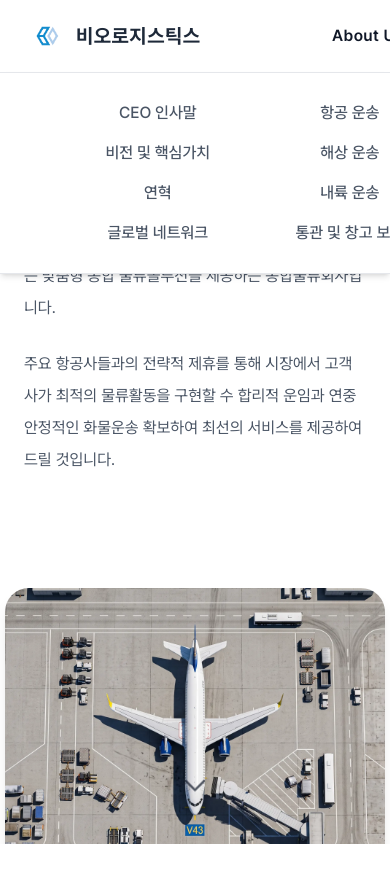
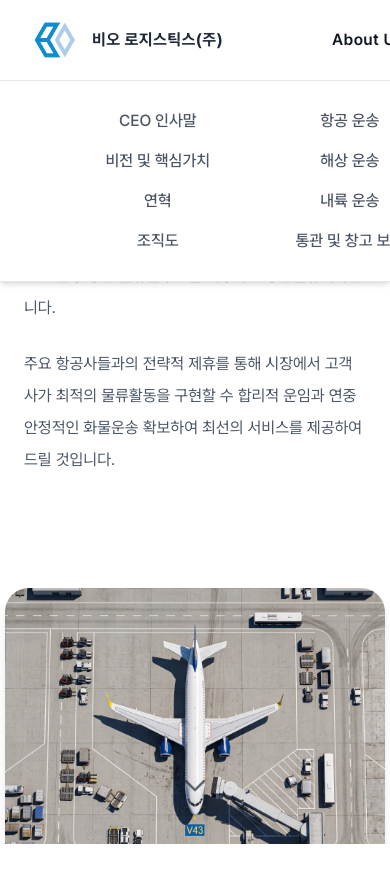
Before and after one commit to kdhqwe1030/bologistics, a Next.js app: page /about in a window 390 px wide. Shown: the top 882 px of the page. Built offline with nearby package versions, Linux system fonts and the light colour scheme.

Commit message:
fix: 로고 크기 변경 및 라우팅 변경

```diff
--- a/app/about/page.tsx
+++ b/app/about/page.tsx
@@ -1,8 +1,8 @@
 import { HandHelping, Share2, Timer } from "lucide-react";
 import BackgroundVideo from "../components/BackgroundVideo";
 import CeoHero from "../components/about/CeoHero";
-import GlobalNetwork from "../components/about/GlobalNetwork";
 import History from "../components/about/History";
+import OrgChart from "../components/about/OrgChart";
 import FadeIn from "../components/FadeIn";
 import Stagger from "../components/Stagger";
 
@@ -80,7 +80,7 @@ export default function AboutPage() {
 
       <History />
 
-      <GlobalNetwork />
+      <OrgChart />
     </div>
   );
 }
--- a/app/components/Header.tsx
+++ b/app/components/Header.tsx
@@ -51,22 +51,22 @@ export default function Header() {
       onMouseLeave={() => setIsOpen(false)}
     >
       {/* 상단 메인 헤더 */}
-      <div className="relative z-10 grid w-full grid-cols-[280px_1fr_280px] items-center px-6 py-3 lg:px-48">
+      <div className="relative z-10 grid w-full grid-cols-[280px_1fr_280px] items-center px-6 py-2 lg:px-48">
         {/* 로고 영역 - 왼쪽 정렬 */}
         <a href="/" className="justify-self-start flex items-center gap-1">
           <Image
             src="/투명로고.webp"
             alt="비오로지스틱스 로고"
-            width={40}
-            height={40}
-            className="h-12 w-12 object-contain"
+            width={64}
+            height={64}
+            className="h-16 w-16 object-cover"
           />
           <span
-            className={`text-xl font-bold tracking-wide transition-colors duration-300 ${
+            className={`text font-bold tracking-wide transition-colors duration-300 ${
               isLight ? "text-gray-800" : "text-white"
             }`}
           >
-            비오로지스틱스
+            비오 로지스틱스(주)
           </span>
         </a>
         {/* 1뎁스 메뉴 영역 - 중앙 정렬 */}
--- a/app/components/about/GlobalNetwork.tsx
+++ /dev/null
@@ -1,17 +0,0 @@
-export default function GlobalNetwork() {
-  return (
-    <section
-      id="network"
-      className="flex flex-col gap-16 min-h-screen w-full items-center justify-center bg-gray-50"
-    >
-      <h1 className="text-3xl font-bold text-gray-900">
-        글로벌 네트워크 추후 구현
-      </h1>
-
-      <h3 className="text-1xl font-bold text-gray-900">
-        여러 항공사, 컨탠된 지점 등 나열 + 추가적으로 미국 6개 hub도 들어갈지
-        고려중
-      </h3>
-    </section>
-  );
-}
--- /dev/null
+++ b/app/components/about/OrgChart.tsx
@@ -0,0 +1,14 @@
+export default function OrgChart() {
+  return (
+    <section
+      id="org-chart"
+      className="flex flex-col gap-16 min-h-screen w-full items-center justify-center bg-gray-50"
+    >
+      <h1 className="text-3xl font-bold text-gray-900">조직도 추후 구현</h1>
+
+      <h3 className="text-1xl font-bold text-gray-900">
+        부서 구성, 조직 체계도 등 나열 예정
+      </h3>
+    </section>
+  );
+}
--- a/app/lib/nav.ts
+++ b/app/lib/nav.ts
@@ -5,7 +5,7 @@ export const MENUS = [
       { label: "CEO 인사말", href: "/about#ceo" },
       { label: "비전 및 핵심가치", href: "/about#vision" },
       { label: "연혁", href: "/about#history" },
-      { label: "글로벌 네트워크", href: "/about#network" },
+      { label: "조직도", href: "/about#org-chart" },
     ],
   },
   {
@@ -19,6 +19,6 @@ export const MENUS = [
   },
   {
     title: "Support",
-    items: [{ label: "지점 안내", href: "/support" }],
+    items: [{ label: "채용 안내", href: "/support" }],
   },
 ] as const;
--- a/app/support/page.tsx
+++ b/app/support/page.tsx
@@ -2,10 +2,10 @@ export default function SupportPage() {
   return (
     <div className="flex flex-col gap-16 min-h-screen w-full items-center justify-center bg-white pt-32">
       <h1 className="text-3xl font-bold text-gray-900">
-        지점 안내, 추후 구현예정
+        채용 안내, 추후 구현예정
       </h1>
       <h3 className="text-1xl font-bold text-gray-900">
-        찾아오시는 길, 지점안내, 전화번호, 팩스 등등 정보 추가 예정
+        모집 부문, 지원 자격, 채용 절차, 문의처 등등 정보 추가 예정
       </h3>
     </div>
   );
```
